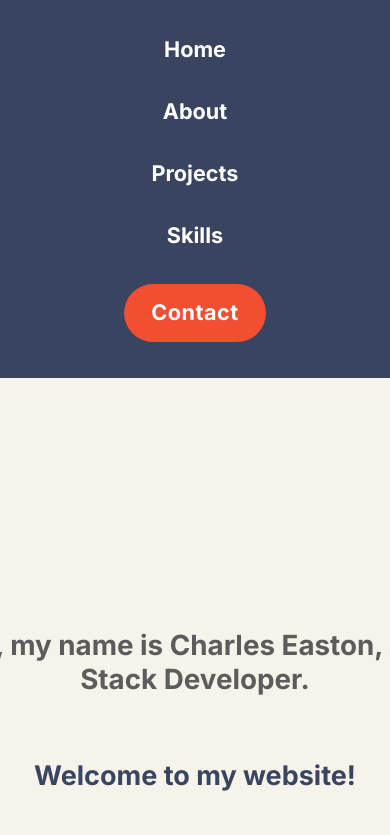
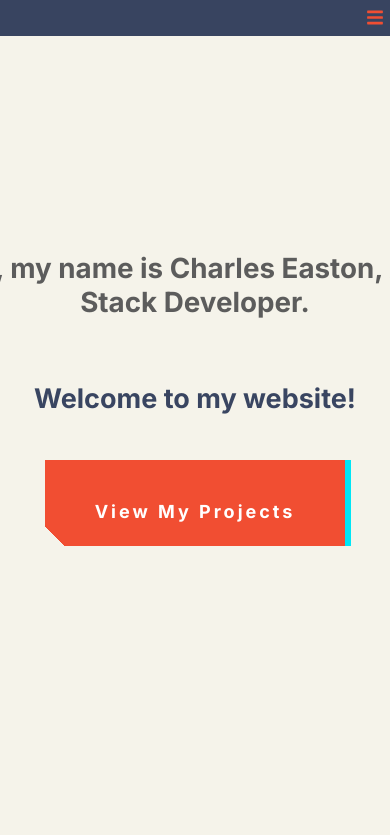
Before and after one commit to Charlesdigital/Portfolio_1, a React (Create React App) app: page / in a window 390 px wide. Shown: the top 835 px of the page. Built offline with nearby package versions, Linux system fonts and the light colour scheme.

Commit message:
add mobile navbar with hamburger

```diff
--- a/package.json
+++ b/package.json
@@ -11,7 +11,7 @@
     "axios": "^0.27.2",
     "react": "^18.0.0",
     "react-dom": "^18.0.0",
-    "react-icons": "^4.6.0",
+    "react-icons": "^4.12.0",
     "react-router-dom": "^6.3.0",
     "react-scripts": "5.0.0",
     "react-scroll": "^1.8.8",
--- a/src/components/Navbar/navbar.css
+++ b/src/components/Navbar/navbar.css
@@ -1,9 +1,11 @@
 .nav {
   padding: 1rem;
   background-color: #384460;
+  position: fixed;
+  width: 100%;
   top: 0;
   left: 0;
-  z-index: 1;
+  z-index: 1000;
   display: flex;
   justify-content: center;
 }
@@ -13,6 +15,10 @@
 }
 
 .container {
+  width: 100%;
+  max-width: 1200px;
+  position: relative;
+  display: flex;
   justify-content: space-between;
   align-items: center;
   margin: 0 auto;
@@ -40,9 +46,9 @@
   text-decoration: none;
   font-size: 1.2rem;
 }
+
 .contact {
   background-color: #f14e32;
-
   border-radius: 9999px;
   cursor: pointer;
   display: inline-block;
@@ -50,21 +56,26 @@
   font-weight: 700;
   letter-spacing: 0.025em;
   line-height: 24px;
-  line-height: 1;
   overflow: hidden;
   padding: 18px 1.5rem;
   text-align: center;
   transition-duration: 0.15s;
   transition-property: all;
   transition-timing-function: cubic-bezier(0.4, 0, 0.2, 1);
-
 }
 
 .hamburger {
   display: none;
+  background: none;
   border: none;
-  background-color: transparent;
+  color: #f14e32;
+  font-size: 1.5rem;
   cursor: pointer;
+  position: absolute;
+  right: 2rem;
+  top: 50%;
+  transform: translateY(-50%);
+  z-index: 1001;
 }
 
 .hamburger span {
@@ -102,14 +113,28 @@
   .list {
     display: none;
     flex-direction: column;
-    align-items: center;
+    position: fixed;
+    top: 0;
+    left: 0;
+    right: 0;
+    background-color: #384460;
+    padding: 4rem 2rem 2rem 2rem;
     width: 100%;
+  }
+
+  .list.show-menu {
     display: flex;
-    justify-content: center;
   }
 
   .menu {
     margin: 1rem 0;
+    width: 100%;
+    text-align: center;
+  }
+
+  .menu a {
+    display: block;
+    padding: 0.5rem;
   }
 
   .hamburger {
--- a/src/components/Navbar/navbar.jsx
+++ b/src/components/Navbar/navbar.jsx
@@ -1,47 +1,49 @@
-import { useRef } from "react";
+import { useState } from "react";
 import "./navbar.css";
-// import { FaBars, FaTimes } from "react-icons/fa";
+import { FaBars, FaTimes } from "react-icons/fa";
+import { Link } from "react-scroll";
 
-import { Link } from "react-scroll";
 function Navbar() {
-  const navRef = useRef();
+  const [isOpen, setIsOpen] = useState(false);
 
-  // const [nav, setNav] = useState(false);
-  // // const handleClick = () => setNav(!nav);
+  const toggleMenu = () => {
+    setIsOpen(!isOpen);
+  };
 
-  // const showNavbar = () => {
-  //   navRef.current.classList.toggle("responsive_nav");
-  // };
   return (
     <div className="container">
-      <nav className="nav" ref={navRef}>
-        <ul className="list">
+      <nav className="nav">
+        <button className="hamburger" onClick={toggleMenu}>
+          {isOpen ? <FaTimes /> : <FaBars />}
+        </button>
+
+        <ul className={`list ${isOpen ? 'show-menu' : ''}`}>
           <li className="menu">
-            <Link to="homeHeader" smooth={true} duration={500}>
+            <Link to="homeHeader" smooth={true} duration={500} onClick={toggleMenu}>
               Home
             </Link>
           </li>
 
           <li className="menu">
-            <Link to="about-info" smooth={true} duration={500}>
+            <Link to="about-info" smooth={true} duration={500} onClick={toggleMenu}>
               About
             </Link>
           </li>
 
           <li className="menu">
-            <Link to="projects" smooth={true} duration={500}>
+            <Link to="projects" smooth={true} duration={500} onClick={toggleMenu}>
               Projects
             </Link>
           </li>
 
           <li className="menu">
-            <Link to="Skills" smooth={true} duration={500}>
+            <Link to="Skills" smooth={true} duration={500} onClick={toggleMenu}>
               Skills
             </Link>
           </li>
 
           <li className="menu">
-            <Link className="contact" to="box" smooth={true} duration={500}>
+            <Link className="contact" to="box" smooth={true} duration={500} onClick={toggleMenu}>
               Contact
             </Link>
           </li>
```
Also changed, not shown: 1 other file (tests, documents, lock files or other folders).
